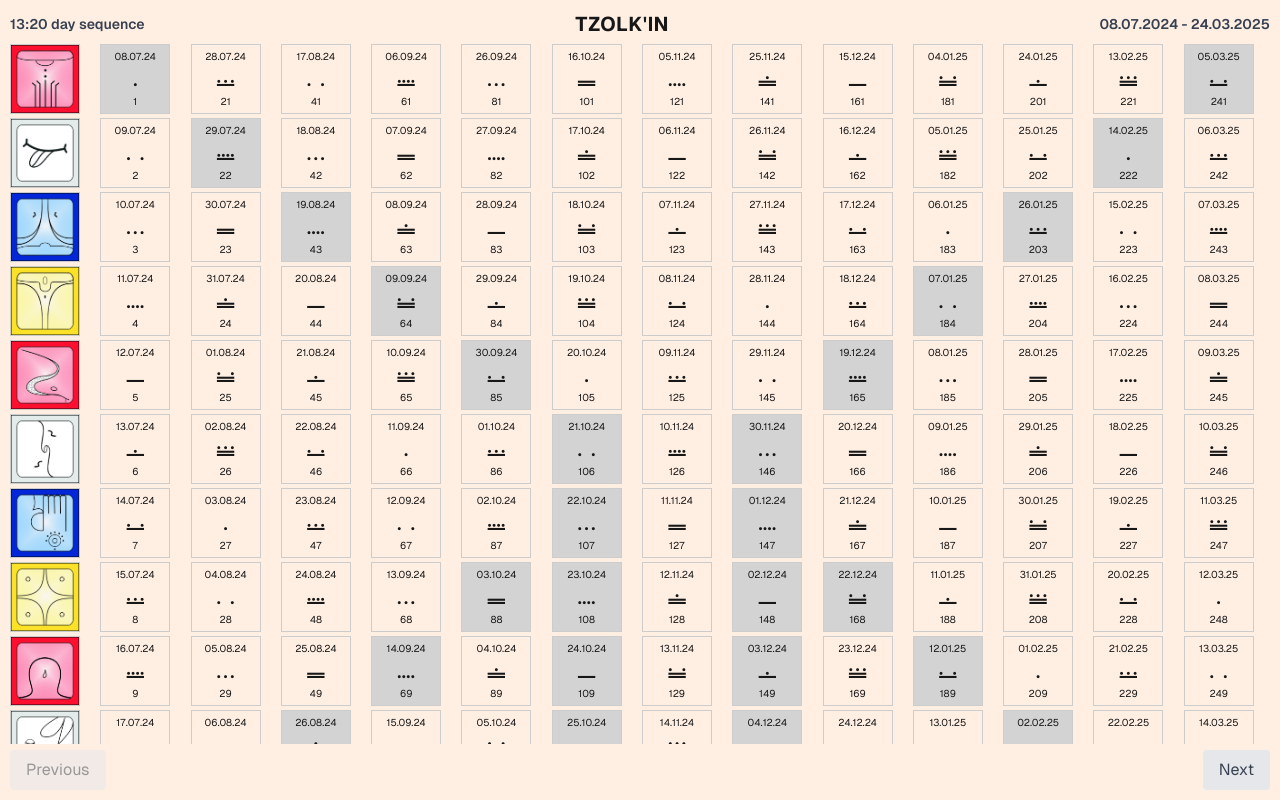
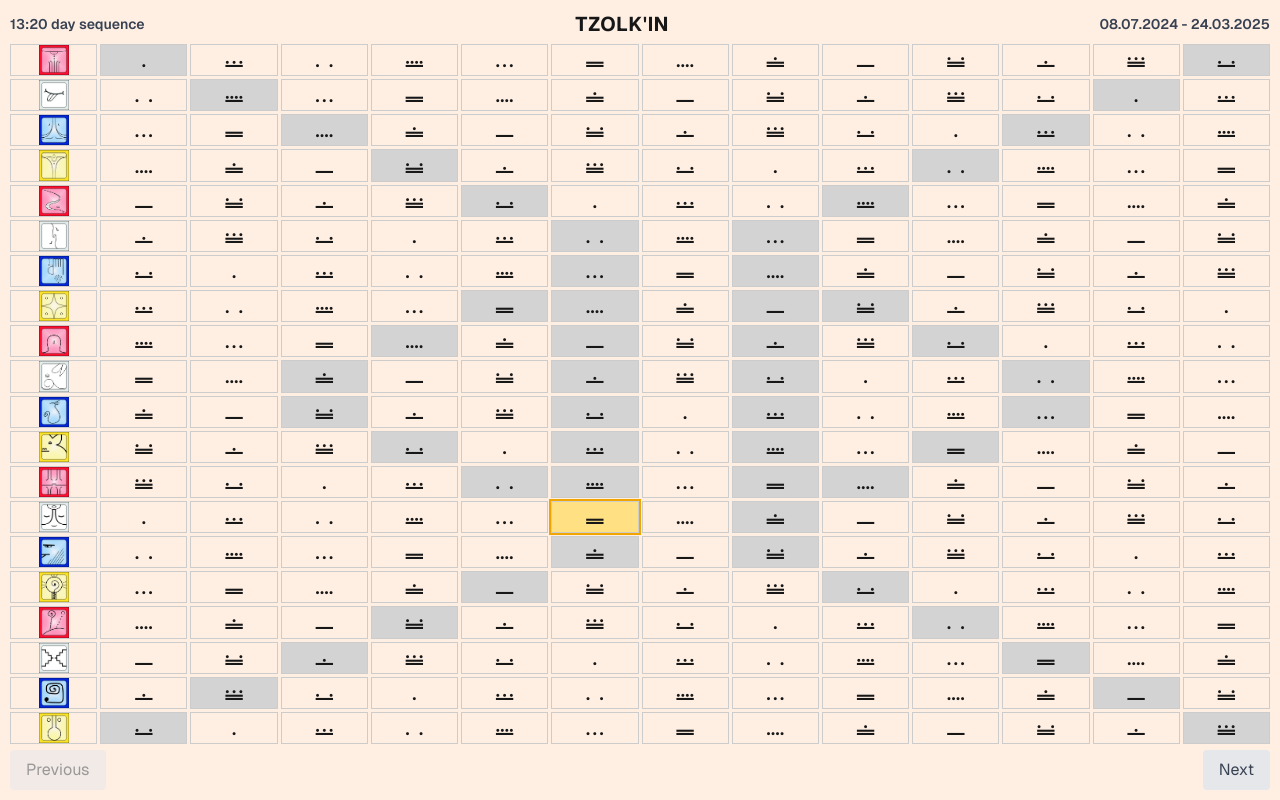
Before and after one commit to nikandt/tzolkin-calendar, a Next.js app: page / in a window 1280 px wide. Built offline with nearby package versions, Linux system fonts and the light colour scheme.

Commit message:
Implement today check and style adjustments
Added functionality to check if a date is today and updated styles for calendar cells.

```diff
--- a/app/components/tzolkinCalendar.tsx
+++ b/app/components/tzolkinCalendar.tsx
@@ -73,6 +73,21 @@ const TzolkinCalendar: React.FC<TzolkinCalendarProps> = ({ dateRange }) => {
 
   const dates = generateDates();
 
+  const _now = new Date();
+  const todayStr = `${String(_now.getDate()).padStart(2,'0')}.${String(_now.getMonth()+1).padStart(2,'0')}.${String(_now.getFullYear()).slice(-2)}`;
+
+  const isToday = (date: string | null): boolean => {
+    if (!date) return false;
+    if (date === todayStr) return true;
+    if (date.includes('-')) {
+      // Leap-day cell format: "28-29.MM.YY"
+      const [firstDay, secondPart] = date.split('-');
+      const monthYear = secondPart.slice(secondPart.indexOf('.'));
+      return todayStr === firstDay + monthYear || todayStr === secondPart;
+    }
+    return false;
+  };
+
   const generateNumbers = (): number[] => {
     const numbers = Array(260).fill(null);
     let count = 1;
@@ -107,9 +122,11 @@ const TzolkinCalendar: React.FC<TzolkinCalendarProps> = ({ dateRange }) => {
     <div
       style={{
         display: 'grid',
-        gridTemplateColumns: 'repeat(14, 1fr)',
-        gridTemplateRows: 'repeat(20, 1fr)',
-        gap: '4px',
+        gridTemplateColumns: 'repeat(14, minmax(0, 1fr))',
+        gridTemplateRows: 'repeat(20, minmax(0, 1fr))',
+        gap: '3px',
+        width: '100%',
+        height: '100%',
       }}
     >
     {Array.from({ length: 20 }).map((_, rowIndex) => (
@@ -119,12 +136,12 @@ const TzolkinCalendar: React.FC<TzolkinCalendarProps> = ({ dateRange }) => {
               key={`extra-${rowIndex}`}
               style={{
                 border: '1px solid #ccc',
-                height: '70px',
-                width: '70px',
                 display: 'flex',
                 alignItems: 'center',
                 justifyContent: 'center',
-                fontSize: '10px',
+                overflow: 'hidden',
+                minHeight: 0,
+                minWidth: 0,
               }}
             >
               <img
@@ -141,20 +158,22 @@ const TzolkinCalendar: React.FC<TzolkinCalendarProps> = ({ dateRange }) => {
                 key={`cell-${cellIndex}`}
                 style={{
                   border: '1px solid #ccc',
-                  padding: '8px',
-                  height: '70px',
-                  width: '70px',
+                  padding: '2px',
                   display: 'flex',
                   flexDirection: 'column',
                   alignItems: 'center',
                   justifyContent: 'center',
-                  fontSize: '10px',
-                  backgroundColor: greyCells.has(numbers[cellIndex]) ? 'lightgrey' : 'transparent',
+                  fontSize: '8px',
+                  overflow: 'hidden',
+                  minHeight: 0,
+                  minWidth: 0,
+                  backgroundColor: isToday(dates[cellIndex]) ? '#ffe082' : greyCells.has(numbers[cellIndex]) ? 'lightgrey' : 'transparent',
+                  outline: isToday(dates[cellIndex]) ? '2px solid #f0a500' : 'none',
                   position: 'relative',
                 }}
               >
                 <div style={{ textAlign: 'center' }}>{date}</div>
-                <div style={{ textAlign: 'center', fontSize: '14px' }}>
+                <div style={{ textAlign: 'center', fontSize: '12px' }}>
                   {getMayaSymbol(mayaNumbers[cellIndex])}
                 </div>
                 <div style={{ textAlign: 'center' }}>{numbers[cellIndex]}</div>
```
